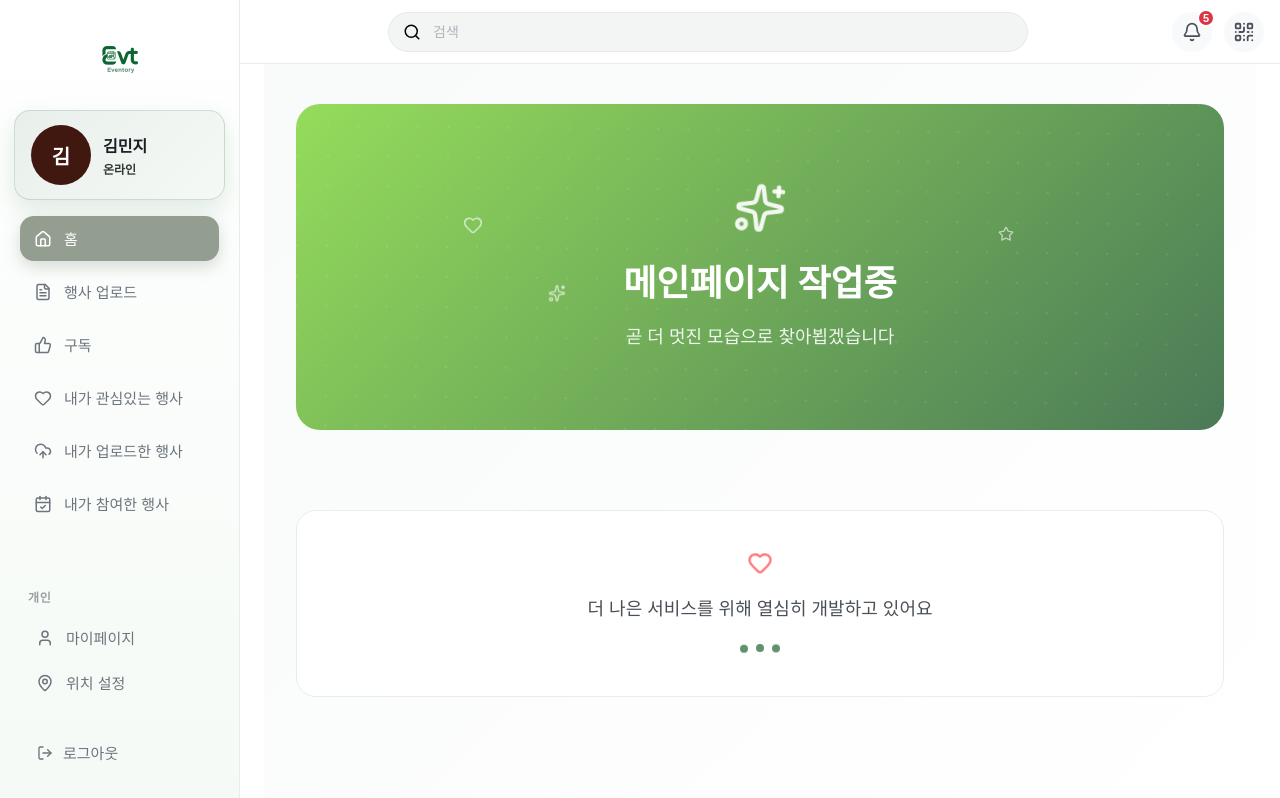
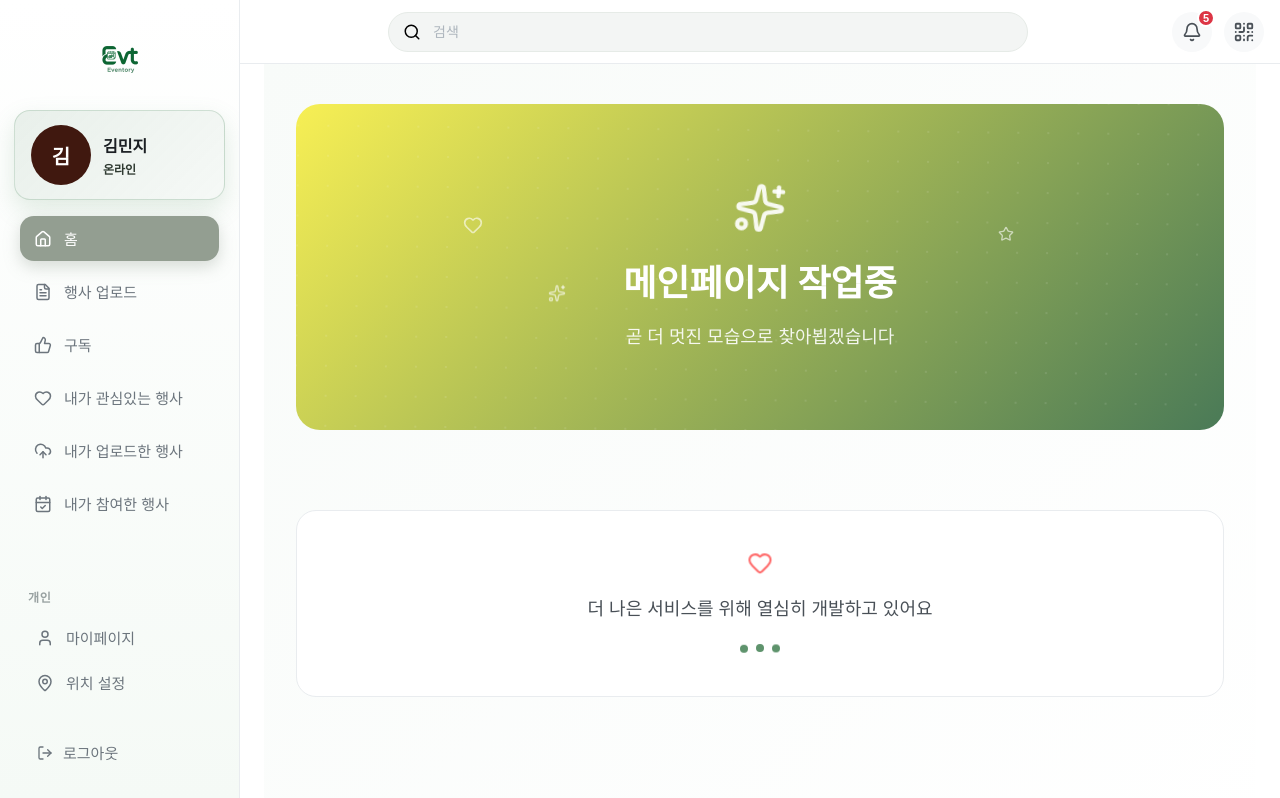
Before and after one commit to Likelion-13th-EGSBI/Likelion-13th-EGSBI-FE, a React (Create React App) app in the folder front/: page / in a window 1280 px wide. Shown: the top 798 px of the page. Built offline with nearby package versions, Linux system fonts and the light colour scheme; no server answers.

Commit message:
test:cicd 테스트

```diff
--- a/front/src/css/initmain.css
+++ b/front/src/css/initmain.css
@@ -30,7 +30,7 @@
     .main-hero {
       text-align: center;
       padding: 80px 40px;
-      background: linear-gradient(135deg, #95dc5b 0%, #4a7a57 100%);
+      background: linear-gradient(135deg, #f7ef54 0%, #4a7a57 100%);
       border-radius: 24px;
       color: white;
       position: relative;
```
